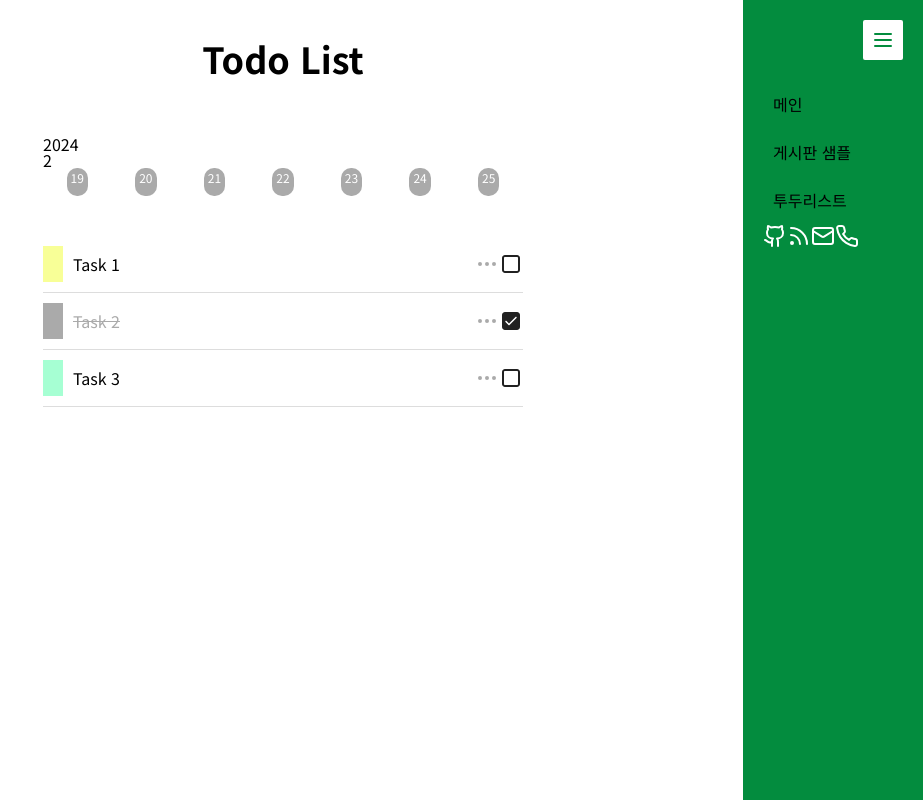
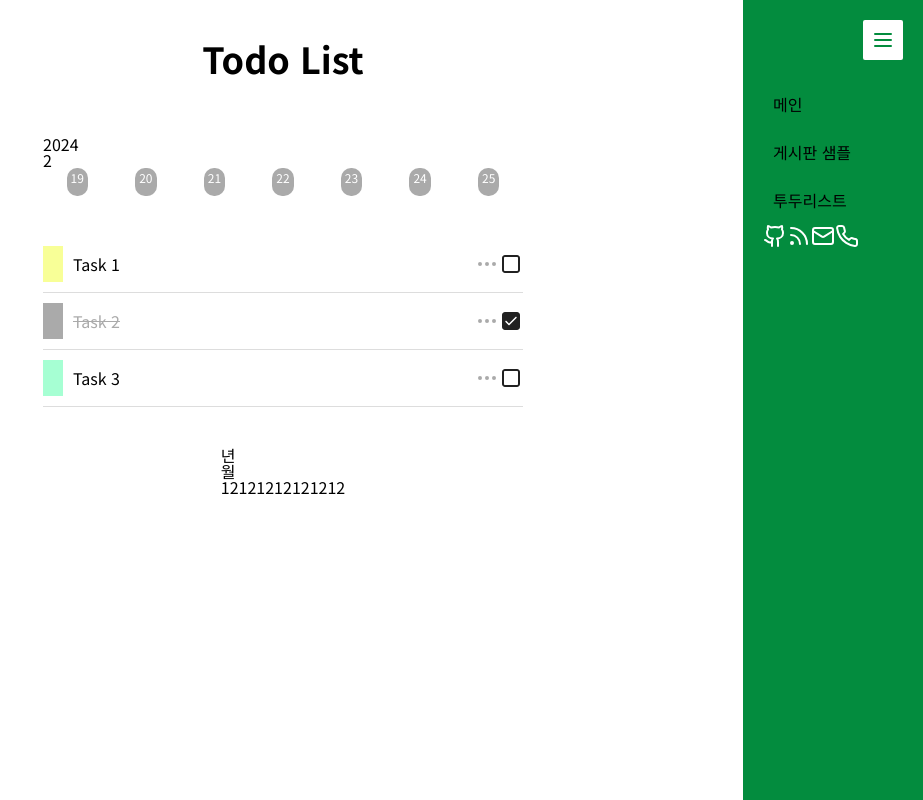
Before and after one commit to 33park/next-sample, a Next.js app in the folder next-basic/: page /todo in a window 1280 px wide. Shown: the whole page, without its empty margins (357-1280 px from the left). Built offline with nearby package versions, Linux system fonts and the light colour scheme.

Commit message:
컴포넌트 병합 작업 중 -1

```diff
--- a/next-basic/src/app/component/todo/TodoList.tsx
+++ b/next-basic/src/app/component/todo/TodoList.tsx
@@ -10,12 +10,60 @@ import InputCheck from '@/assets/images/icon/input_check_empty.svg';
 import InputCheckComplete from '@/assets/images/icon/input_checked.svg';
 
 interface TodoProps {
+    todoBoard: {
+        importance: number;
+        content: string;
+        status: Boolean;
+    }[];
 }
 
-export default function TodoList({  }: TodoProps) {
-
+export default function TodoList({ todoBoard }: TodoProps) {
+    const [todoContent, setTodoContent] = useState(todoBoard)
 
     return (
-        <></>
+        <>
+            <div>
+                <CalendarContainer>
+                    <h2>년</h2>
+                    <h3>월</h3>
+                </CalendarContainer>
+                <WeekendList>
+                    <li><span>1</span><span>2</span></li>
+                    <li><span>1</span><span>2</span></li>
+                    <li><span>1</span><span>2</span></li>
+                    <li><span>1</span><span>2</span></li>
+                    <li><span>1</span><span>2</span></li>
+                    <li><span>1</span><span>2</span></li>
+                    <li><span>1</span><span>2</span></li>
+                </WeekendList>
+                <ul>
+                    {todoContent.map(({todoBoard},index)=>(
+                        <TaskItem>
+                            <span>중요도</span>
+                            <p>내용</p>
+                            <label htmlFor=""><input type="checkbox" name="" id="" /></label>
+                        </TaskItem>
+                    ))}
+                </ul>
+            </div>
+        </>
     );
 }
+
+const CalendarContainer = styled.div`
+    display: block;
+    width: 100%;
+`;
+
+const WeekendList = styled.ul`
+        ${flexBox({justify:'space-around'})}
+    width: 100%;
+`
+
+const TaskItem = styled.li`
+    flex: 1;
+    ${flexBox()}
+    width: 100%;
+    padding: 1rem 0;
+    border-bottom: 1px solid #ddd;
+`;
--- a/next-basic/src/app/todo/page.tsx
+++ b/next-basic/src/app/todo/page.tsx
@@ -16,12 +16,14 @@ export default function TodoApp() {
         { order: 3, content: 'Task 3', status: false },
     ];
 
+    const todoBoard = []
+
     return (
         <div>
             <TodoContainer>
                 <h1>Todo List</h1>
                 <TodoCalendar calendarList={[]}  registeredList={registeredList}/>
-                {/* <TodoList registeredList={registeredList} /> */}
+                <TodoList todoBoard={todoBoard} />
             </TodoContainer>
         </div>
     );
```
